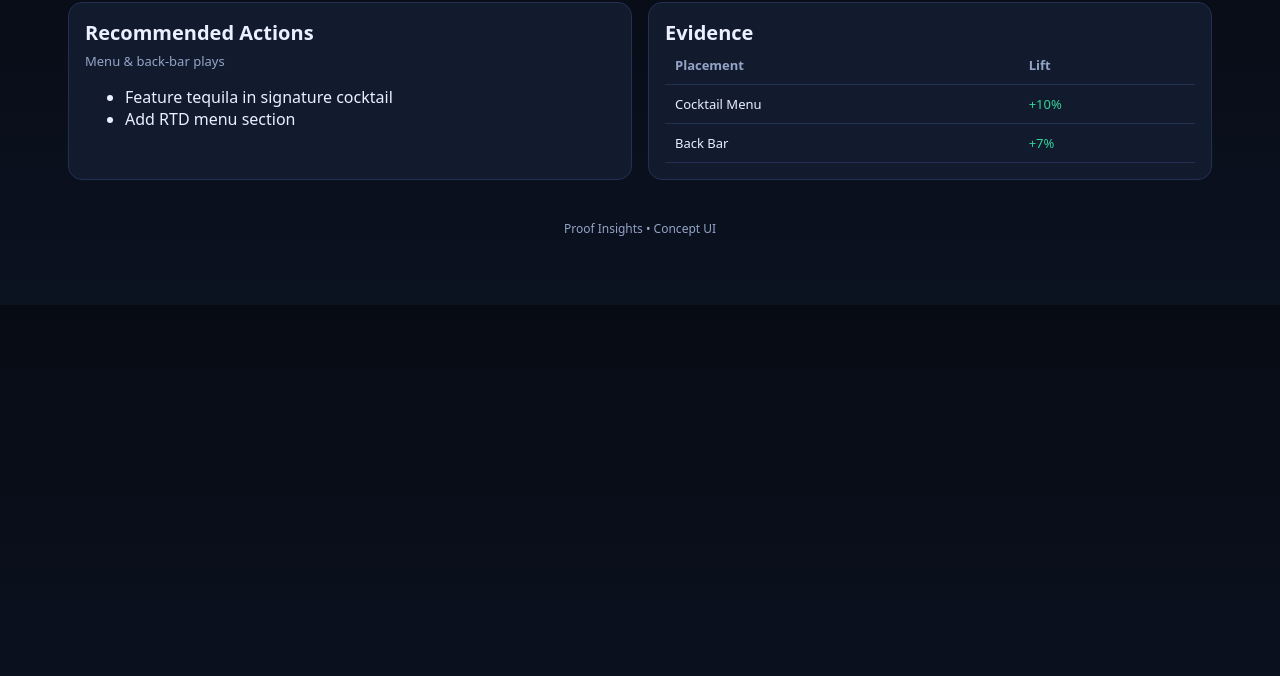
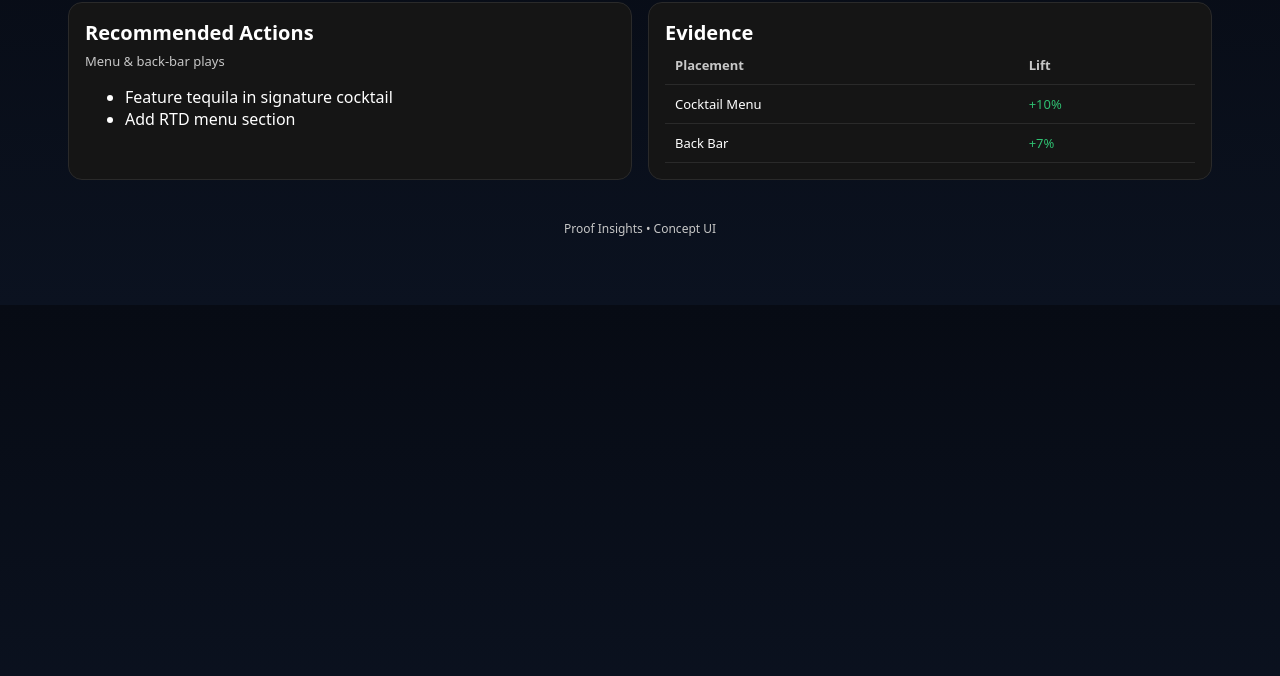
Before and after one commit to kevsgws/Empower, a plain HTML site: page dashboard-bar.html in a window 1280 px wide. Shown: the part 124-800 px from the top of the page. Drawn offline with Linux system fonts and the light colour scheme; files that its build step writes are made by us from their sources.

Commit message:
Update styles.css

```diff
--- a/styles.css
+++ b/styles.css
@@ -1,16 +1,24 @@
 
 :root{
-  --bg:#0b1220;
-  --panel:#121b2e;
-  --border:#223052;
-  --text:#eaf0ff;
-  --muted:#93a4c7;
-  --accent:#6ee7ff;
-  --accent2:#a78bfa;
-  --good:#34d399;
-  --bad:#fb7185;
-  --warn:#fbbf24;
+  /* Core surfaces */
+  --bg:#0b0b0b;              /* near-black */
+  --panel:#151515;           /* charcoal panel */
+  --border:#2a2a2a;          /* subtle border */
+
+  /* Text */
+  --text:#ffffff;            /* white */
+  --muted:#c7c7c7;           /* light gray */
+
+  /* SGWS / Proof brand */
+  --accent:#c8102e;          /* SGWS red */
+  --accent2:#9e0b23;         /* darker SGWS red */
+
+  /* Status */
+  --good:#2fbf71;            /* green (up) */
+  --bad:#c8102e;             /* red (down, on-brand) */
+  --warn:#f5a623;            /* amber */
 }
+
 *{box-sizing:border-box}
 body{margin:0;font-family:system-ui,-apple-system,Segoe UI,Roboto,Arial;background:linear-gradient(180deg,#070b14,#0b1220);color:var(--text)}
 header{display:flex;gap:20px;align-items:center;padding:14px 24px;border-bottom:1px solid var(--border);background:rgba(11,18,32,.95)}
```
